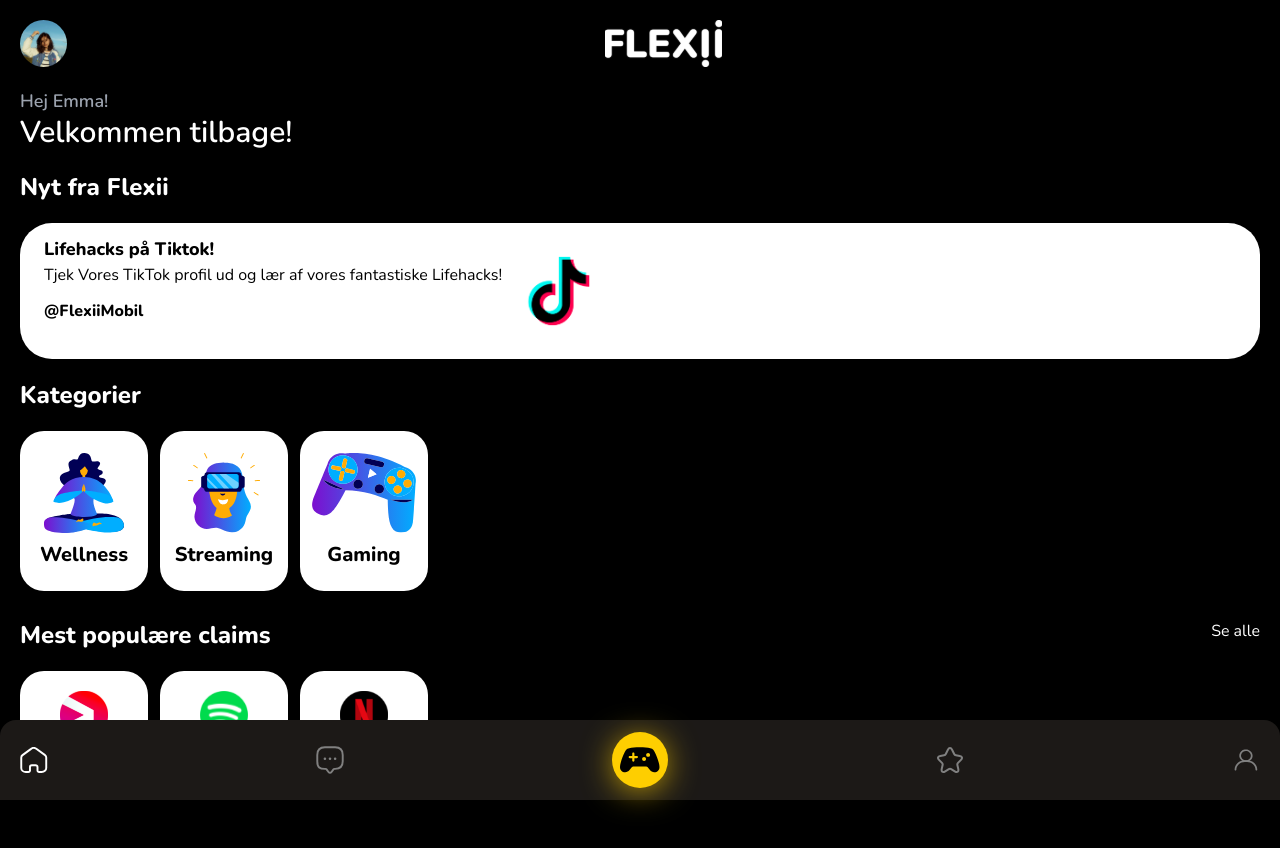
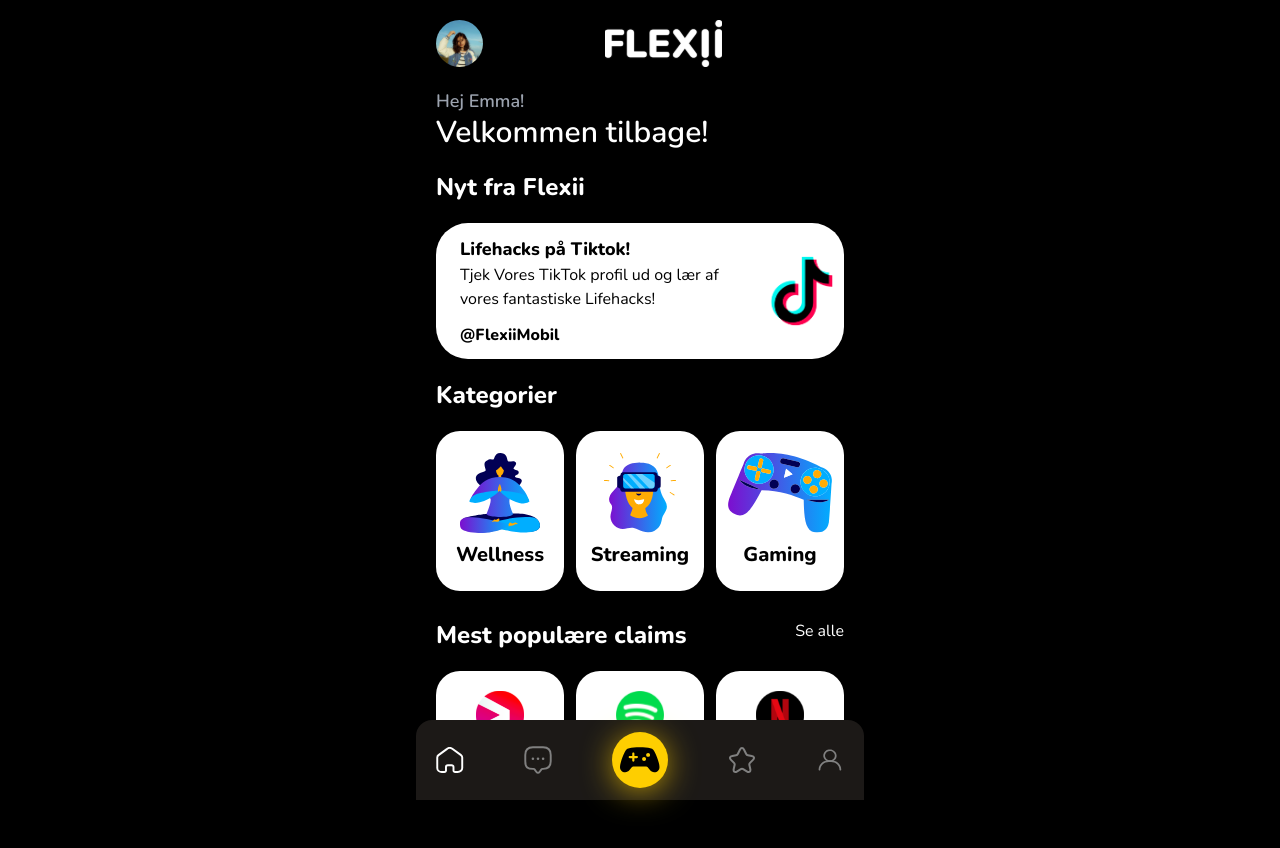
Before and after one commit to ob-vest/Flexii, a Nuxt app: page / in a window 1280 px wide. Shown: the top 848 px of the page. Built offline with nearby package versions, Linux system fonts and the light colour scheme.

Commit message:
limited to small screensize

```diff
--- a/app.vue
+++ b/app.vue
@@ -8,7 +8,7 @@
     <div>
       <!-- <CommunityList /> -->
       <NuxtPage />
-      <TabBar />
+      <TabBar class="pt-24" />
     </div>
   </div>
 </template>
--- a/assets/css/main.css
+++ b/assets/css/main.css
@@ -8,7 +8,7 @@
     }
     html {
         font-family: 'Nunito';
-        @apply bg-black text-white;
+        @apply bg-black text-white max-w-md mx-auto;
     }
 
     h1 {
--- a/components/TabBar.vue
+++ b/components/TabBar.vue
@@ -1,7 +1,8 @@
 <template>
   <div>
-    <div class="pt-24">
-      <nav class="bg-stone-900 w-full fixed bottom-0 h-20 px-5 rounded-t-2xl">
+    <nav
+      class="bg-stone-900 w-full fixed bottom-0 h-20 px-5 rounded-t-2xl max-w-md mx-auto"
+    >
       <div class="flex justify-between items-center h-full">
         <img class="icon" src="/illustrations/icons/home.svg" alt="" />
         <img
@@ -32,7 +33,6 @@
       </div>
     </nav>
   </div>
-  </div>
 </template>
 
 <style scoped>
```
Lines whose indentation alone changed are shown as unchanged.
